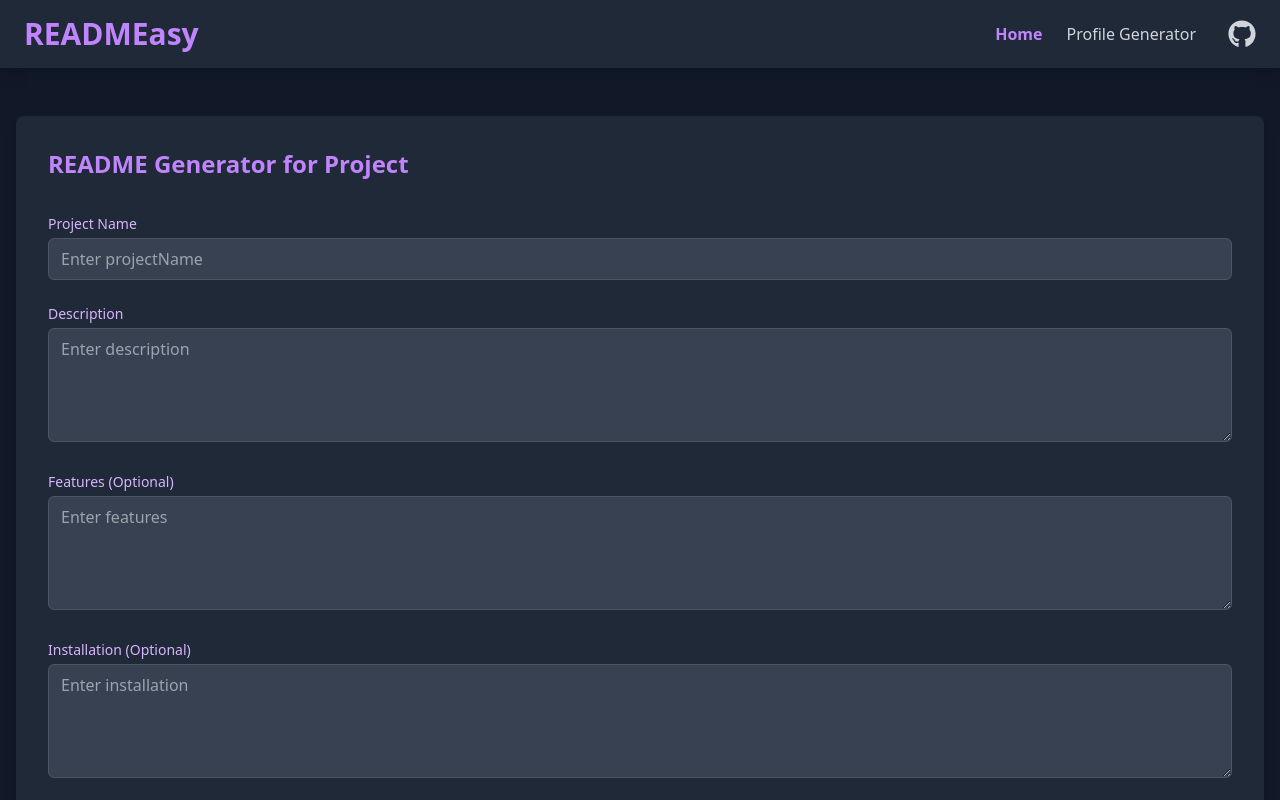
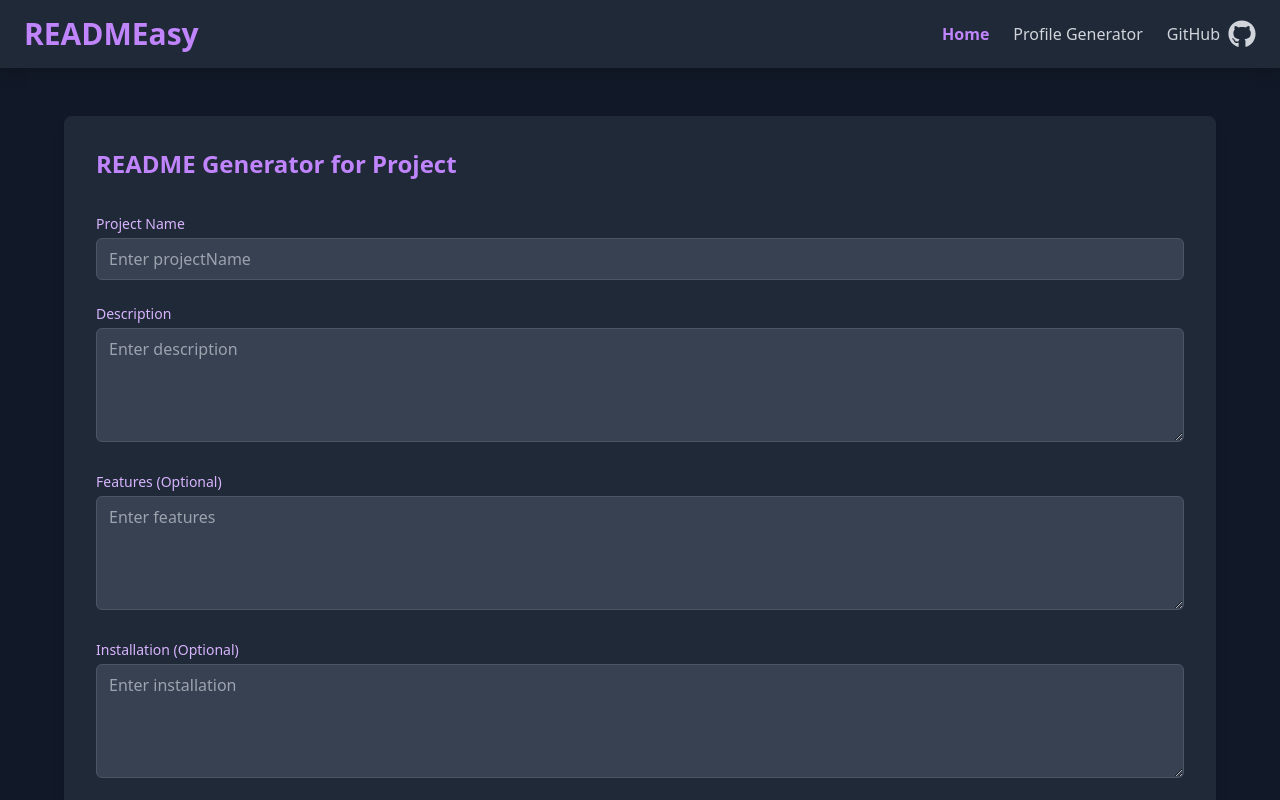
Before and after one commit to BamaCharanChhandogi/READMEasy, a React (Vite) app: page / in a window 1280 px wide. Shown: the top 800 px of the page. Built offline with nearby package versions, Linux system fonts and the light colour scheme; no server answers.

Commit message:
Made the navbar and other pages responsive

```diff
--- a/src/App.jsx
+++ b/src/App.jsx
@@ -1,43 +1,93 @@
-import React, { Suspense, lazy, memo } from 'react';
+import React, { Suspense, lazy, memo, useState } from 'react';
 import { BrowserRouter as Router, Route, Routes, Link, NavLink } from 'react-router-dom';
-import { FaGithub } from "react-icons/fa";
-
+import { FaGithub, FaBars } from 'react-icons/fa';
 
 const Home = lazy(() => import('./components/Home'));
 const GitHubProfileGenerator = lazy(() => import('./hooks/GitHubProfileGenerator'));
-
 
 const MemoizedHome = memo(Home);
 const MemoizedGitHubProfileGenerator = memo(GitHubProfileGenerator);
 
 const getNavLinkClass = ({ isActive }) =>
-  isActive ? "text-purple-400 font-semibold" : "text-gray-300 hover:text-purple-400 transition duration-300";
+  isActive ? 'text-purple-400 font-semibold' : 'text-gray-300 hover:text-purple-400 transition duration-300';
 
 function App() {
+  const [isDropdownOpen, setIsDropdownOpen] = useState(false);
+
+  const toggleDropdown = () => {
+    setIsDropdownOpen(!isDropdownOpen);
+  };
+
   return (
     <Router>
       <div className="min-h-screen bg-gray-900 text-white">
-        <nav className="bg-gray-800 shadow-lg">
+        <nav className="bg-gray-800 shadow-lg relative">
           <div className="container mx-auto px-6 py-4 flex justify-between items-center">
+            {/* Brand Name */}
             <Link to="/" className="text-3xl font-bold text-purple-400 hover:text-purple-300 transition duration-300">
               READMEasy
             </Link>
-            <div className="flex items-center space-x-8">
-              <div className="flex space-x-6">
-                <NavLink to="/" className={getNavLinkClass}>Home</NavLink>
-                <NavLink to="/profileGenerator" className={getNavLinkClass}>Profile Generator</NavLink>
-              </div>
+            {/* Dropdown Button */}
+            <div className="md:hidden">
+              <button onClick={toggleDropdown} className="text-gray-300 focus:outline-none">
+                <FaBars className="w-7 h-7" />
+              </button>
+            </div>
+
+            <div className="hidden md:flex space-x-6 items-center">
+              <NavLink to="/" className={getNavLinkClass}>
+                Home
+              </NavLink>
+              <NavLink to="/profileGenerator" className={getNavLinkClass}>
+                Profile Generator
+              </NavLink>
               <a
                 href="https://github.com/BamaCharanChhandogi/READMEasy"
                 target="_blank"
                 rel="noopener noreferrer"
-                className="text-gray-300 hover:text-purple-400 transition duration-300"
+                className="text-gray-300 hover:text-purple-400 transition duration-300 flex items-center space-x-2"
               >
+                <span>GitHub</span>
                 <FaGithub className="w-7 h-7" />
               </a>
             </div>
+
           </div>
+
+          {/* Dropdown Card */}
+          {isDropdownOpen && (
+            <div className="absolute right-6 top-16 bg-gray-800 shadow-lg rounded-lg p-4 z-50">
+              <div className="flex flex-col space-y-4">
+                <NavLink
+                  to="/"
+                  className={getNavLinkClass}
+                  onClick={() => setIsDropdownOpen(false)} // Close dropdown after selection
+                >
+                  Home
+                </NavLink>
+                <NavLink
+                  to="/profileGenerator"
+                  className={getNavLinkClass}
+                  onClick={() => setIsDropdownOpen(false)}
+                >
+                  Profile Generator
+                </NavLink>
+                <a
+                  href="https://github.com/BamaCharanChhandogi/READMEasy"
+                  target="_blank"
+                  rel="noopener noreferrer"
+                  className="text-gray-300 hover:text-purple-400 transition duration-300 flex items-center space-x-2"
+                  onClick={() => setIsDropdownOpen(false)}
+                >
+                  <span>GitHub</span>
+                  <FaGithub className="w-7 h-7" />
+                </a>
+
+              </div>
+            </div>
+          )}
         </nav>
+
         <div className="container mx-auto px-4 py-12">
           <Suspense fallback={<div>Loading...</div>}>
             <Routes>
--- a/src/components/Home.jsx
+++ b/src/components/Home.jsx
@@ -21,7 +21,7 @@ function Home() {
   };
 
   return (
-    <>
+    <div className="px-4 sm:px-8 lg:px-12">
       <div className="bg-gray-800 rounded-lg shadow-lg p-8 mb-8">
         <h2 className="text-2xl font-bold text-purple-400 mb-7 inline-block relative overflow-hidden group">
           README Generator for Project
@@ -38,8 +38,8 @@ function Home() {
       {error && <p className="text-red-400 text-center my-4 bg-red-900 py-2 px-4 rounded">{error}</p>}
       {formattedReadme && (
         <div className="bg-gray-800 rounded-lg shadow-lg p-8 mt-8">
-          <div className="flex justify-between items-center mb-6">
-            <h2 className="text-3xl font-semibold text-purple-400">Generated README</h2>
+          <div className="flex flex-col sm:flex-row justify-between items-center mb-6">
+            <h2 className="text-3xl font-semibold text-purple-400 mb-4 sm:mb-0">Generated README</h2>
             <button
               onClick={toggleViewMode}
               className="bg-purple-600 hover:bg-purple-700 text-white font-bold py-2 px-4 rounded transition duration-300"
@@ -50,7 +50,7 @@ function Home() {
           <OutputDisplay content={formattedReadme} viewMode={viewMode} />
         </div>
       )}
-    </>
+    </div>
   );
 }
 
```
Lines whose indentation alone changed are shown as unchanged.
